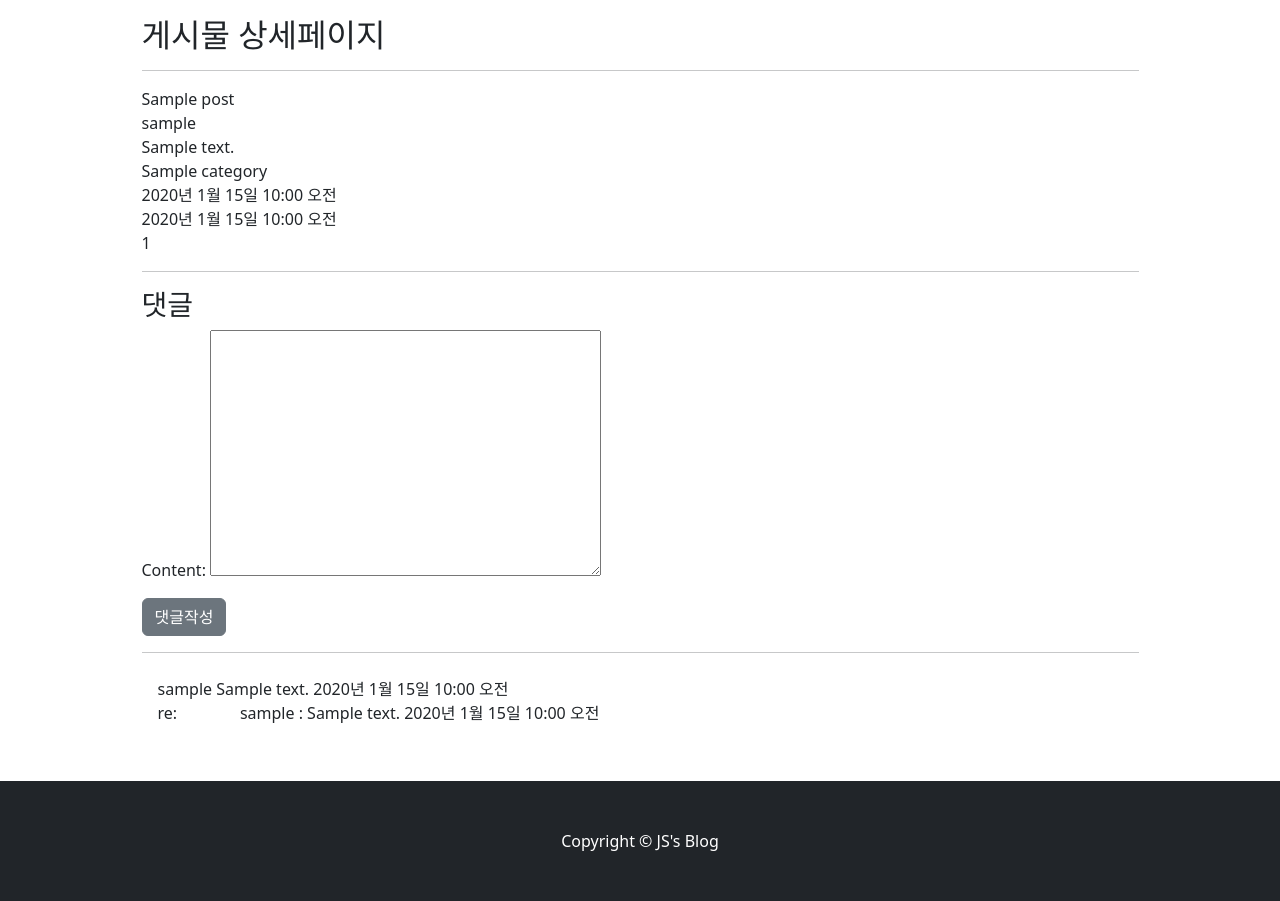
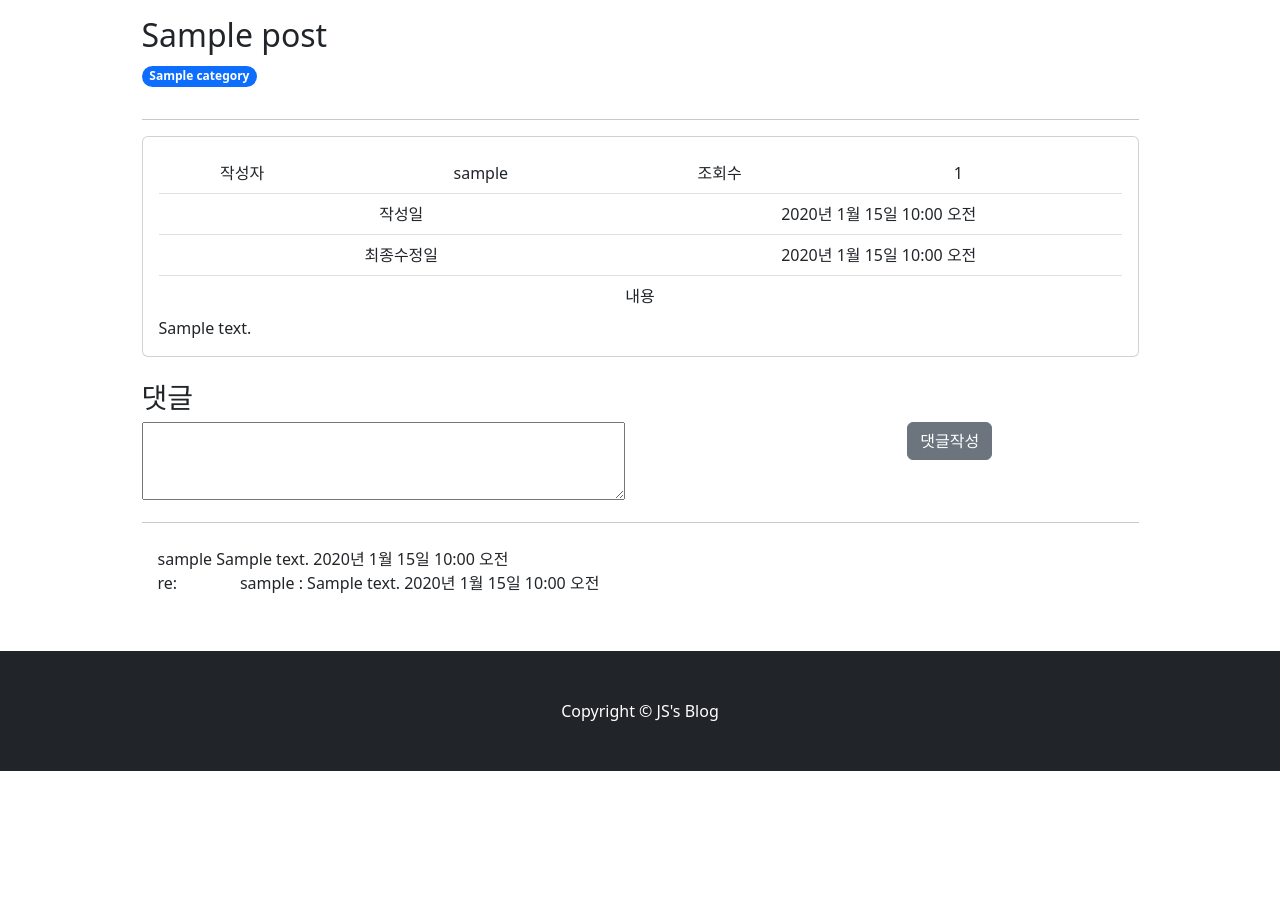
Before and after one commit to YuJinsoo/myBlog, a Django app: page /blog/1/ in a window 1280 px wide. Shown: the part 56-957 px from the top of the page. After the commit the page ends 827 px from the top, so only its background shows below. Run offline with Django 4.2, Linux system fonts and the light colour scheme; tables that the repository leaves empty hold one stand-in row (values such as "Sample post").

```diff
--- a/blog/forms.py
+++ b/blog/forms.py
@@ -14,6 +14,9 @@ class CommentForm(forms.ModelForm):
     class Meta:
         model = Comment
         fields = ['content']
+        widgets = {
+            'content': forms.Textarea(attrs={'rows':'3', 'cols':'50'})
+        }
 
 
 class ReCommentForm(forms.ModelForm):
@@ -21,3 +24,6 @@ class ReCommentForm(forms.ModelForm):
     class Meta:
         model = ReComment
         fields = ['content']
+        widgets = {
+            'content': forms.Textarea(attrs={'rows':'3', 'cols':'40'})
+        }
--- a/blog/templates/blog/post_detail.html
+++ b/blog/templates/blog/post_detail.html
@@ -2,38 +2,63 @@
 
 {% block content %}
     <main class="container">
-        <h2>게시물 상세페이지</h2>
+        <h2>{{ post.title }} </h2>
+        <p class="badge rounded-pill text-bg-primary">{% if post.category == None %}Uncategorized {% else %}{{ post.category }}{%endif%}</p>
         {% if user == post.author or user.is_superuser %}
-        <div class="d-grid gap-2 d-md-flex justify-content-md-end">
-            <a href="{% url 'blog:edit' post_id=post.pk %}" class="btn btn-warning">게시글수정</a>
+        <div class="d-grid gap-2 d-flex justify-content-end">
+            <a href="{% url 'blog:edit' post_id=post.pk %}" class="btn btn-warning">글수정</a>
             <form action="{% url 'blog:delete' post_id=post.pk%}" method="post">
                 {% csrf_token %}
-                <input type="submit" value="게시글삭제" class="btn btn-warning">
+                <input type="submit" value="글삭제" class="btn btn-warning">
             </form>
         </div>
         {% endif %}
-        <!-- {{ request.path }} -->
+
         <hr>
-        {{ post.title }}
+        <div class="card" style="width: 100%;">
+            <!-- <img src="..." class="card-img-top" alt="..."> -->
+            <div class="card-body">
+                <ul class="list-group list-group-flush">
+                    <li class="list-group-item">
+                        <div class="row text-center">
+                            <div class="col-2">작성자</div>
+                            <div class="col-4">{{post.author}}</div>
+                            <div class="col-2">조회수</div>
+                            <div class="col-4">{{post.hits}}</div>
+                        </div>
+                    </li>
+                    <li class="list-group-item">
+                        <div class="row text-center">
+                            <div class="col-6">작성일</div>
+                            <div class="col-6">{{post.created_at}}</div>
+                        </div>
+                    </li>
+                    <li class="list-group-item">
+                        <div class="row text-center">
+                            <div class="col-6">최종수정일</div>
+                            <div class="col-6">{{post.updated_at}}</div>
+                        </div>
+                    </li>
+                    <li class="list-group-item">
+                        <div class="row text-center">
+                            <div class="col-12">내용</div>
+                        </div>
+                    </li>
+                </ul>
+                <p class="card-text">{{post.content}}</p>
+            </div>
+          </div>
         <br>
-        {{ post.author }}
-        <br>
-        {{ post.content }}
-        <br>
-        {{ post.category }}
-        <br>
-        {{ post.created_at }}
-        <br>
-        {{ post.updated_at }}
-        <br>
-        {{ post.hits }}
-        <hr>
         <section id="commentSection">
             <h3>댓글</h3>
             <form action="{% url 'blog:cm-write' post_id=post.pk %}" method="post">
                 {% csrf_token %}
-                {{ comment_form.as_p }}
-                <input type="submit" class="btn btn-secondary" value="댓글작성">
+                <div class="row">
+                    <div class="col-9">{{ comment_form.content }}</div>
+                    <div class="col-3">
+                        <input type="submit" class="btn btn-secondary" value="댓글작성">
+                    </div>
+            </div>
             </form>
             <hr>
             <ul class="list-group list-group-flush">
--- a/templates/index.html
+++ b/templates/index.html
@@ -5,7 +5,6 @@
         <div class="row justify-content-center py-5">
             <div class="col-8 text-center">
                 <h1>블로그에 온 것을 환영합니다!</h1>
-
             </div>
         </div>
         <div class="row justify-content-center">
--- a/templates/navbar.html
+++ b/templates/navbar.html
@@ -13,9 +13,7 @@
                 <a class="nav-link" href="{% url 'blog:list' %}">Blog</a>
                 </li>
 
-                <li class="nav-item">
-                <a class="nav-link" href="{% url 'user:login' %}" data-toggle="modal" data-target="#loginModal">Log In</a>
-                </li>
+
                 {% if user.is_authenticated %}
                 <li class="nav-item">
                     <a class="nav-link" href="{% url 'user:logout' %}" data-toggle="modal" data-target="#loginModal"><span>Log Out</span></a>
@@ -25,6 +23,9 @@
                 </li>
                 {% else %}
                 <li class="nav-item">
+                    <a class="nav-link" href="{% url 'user:login' %}" data-toggle="modal" data-target="#loginModal">Log In</a>
+                    </li>
+                <li class="nav-item">
                     <a class="nav-link" href="{% url 'user:register' %}" data-toggle="modal" data-target="#loginModal">Sign In</a>
                 </li>
                 {% endif %}
```
Also changed, not shown: blog/templates/blog/post_edit.html (+7 -13 lines), blog/templates/blog/post_write.html (+6 -12 lines), user/forms.py (+23 -0 lines), user/templates/user/user_login.html (+17 -4 lines).
